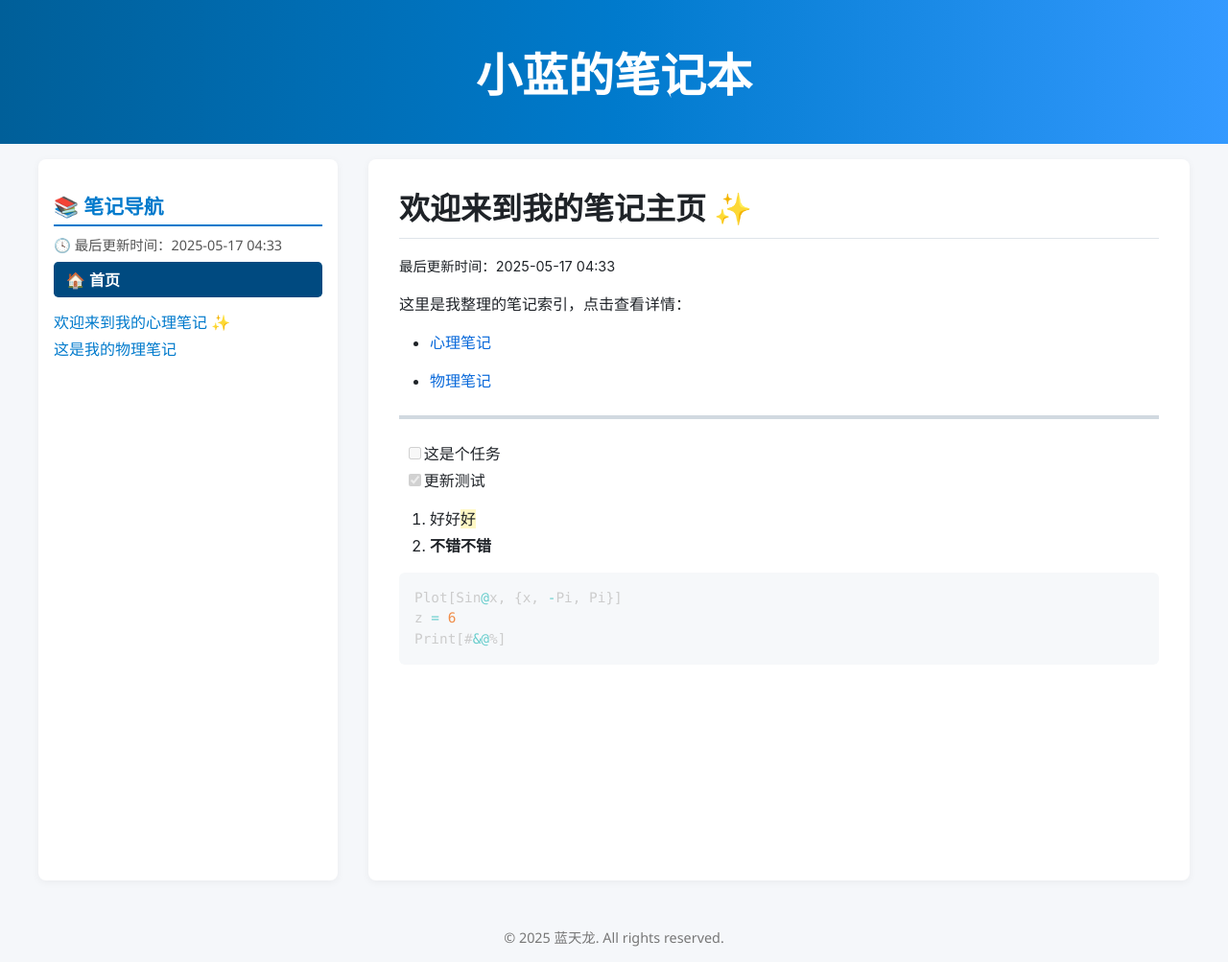
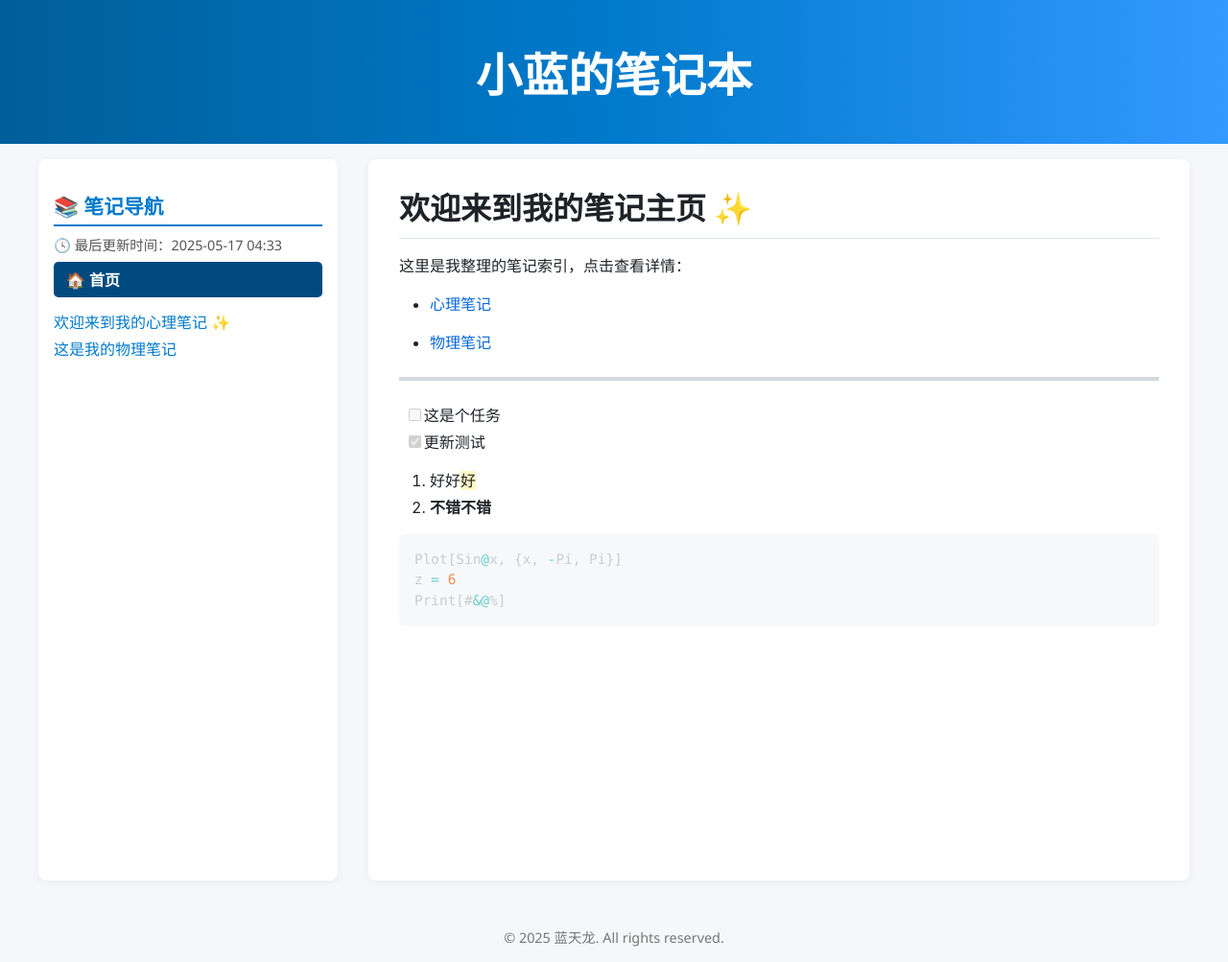
Before and after one commit to Tlonglan/GitNotebook, a Jekyll site: the page built from index.md, in a window 1280 px wide. Shown: the whole page at 96% size. Built offline with Jekyll 4.4.1, drawn with Linux system fonts in a browser that asks for light colours; nearby versions of some CDN libraries.

Commit message:
Update index.md

```diff
--- a/index.md
+++ b/index.md
@@ -5,7 +5,6 @@ layout: default
 
 
 # 欢迎来到我的笔记主页 ✨
-<small>最后更新时间：{{ site.time | date: "%Y-%m-%d %H:%M" }}</small>
 
 这里是我整理的笔记索引，点击查看详情：
 
```
